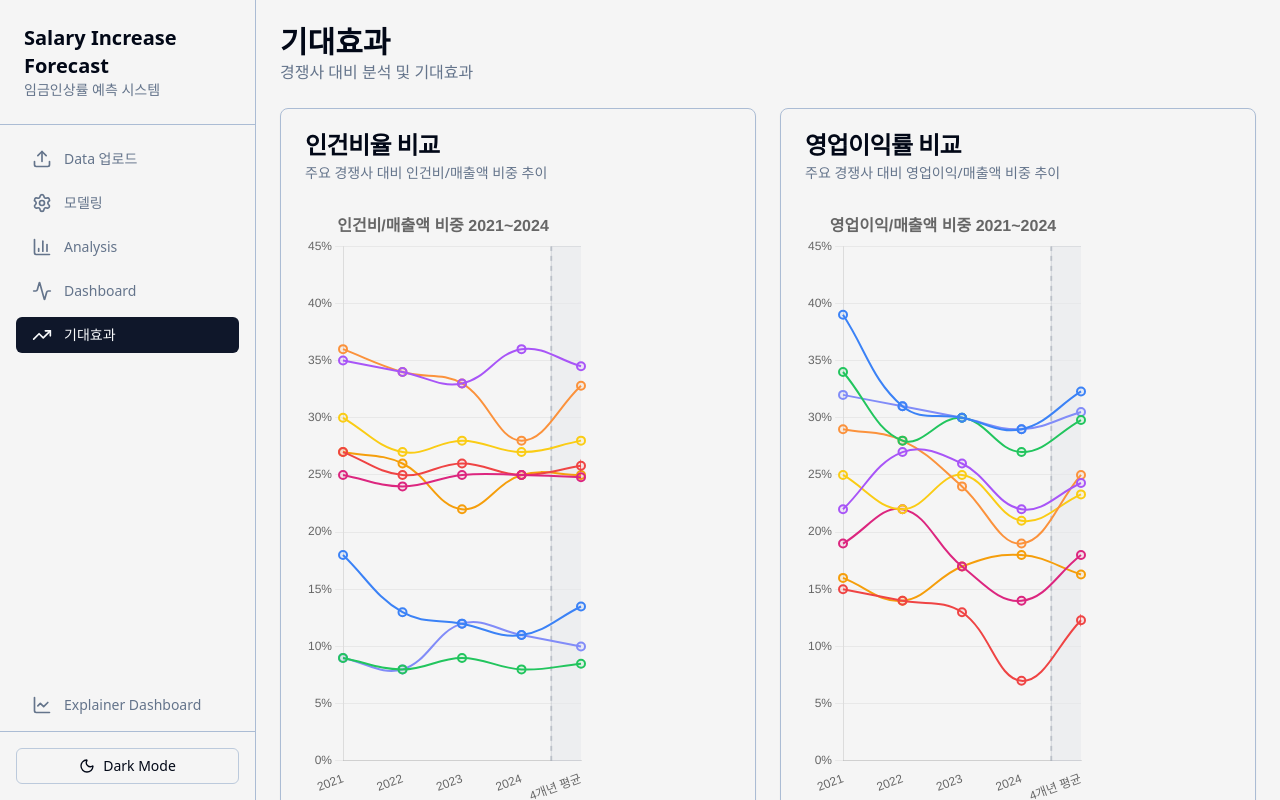
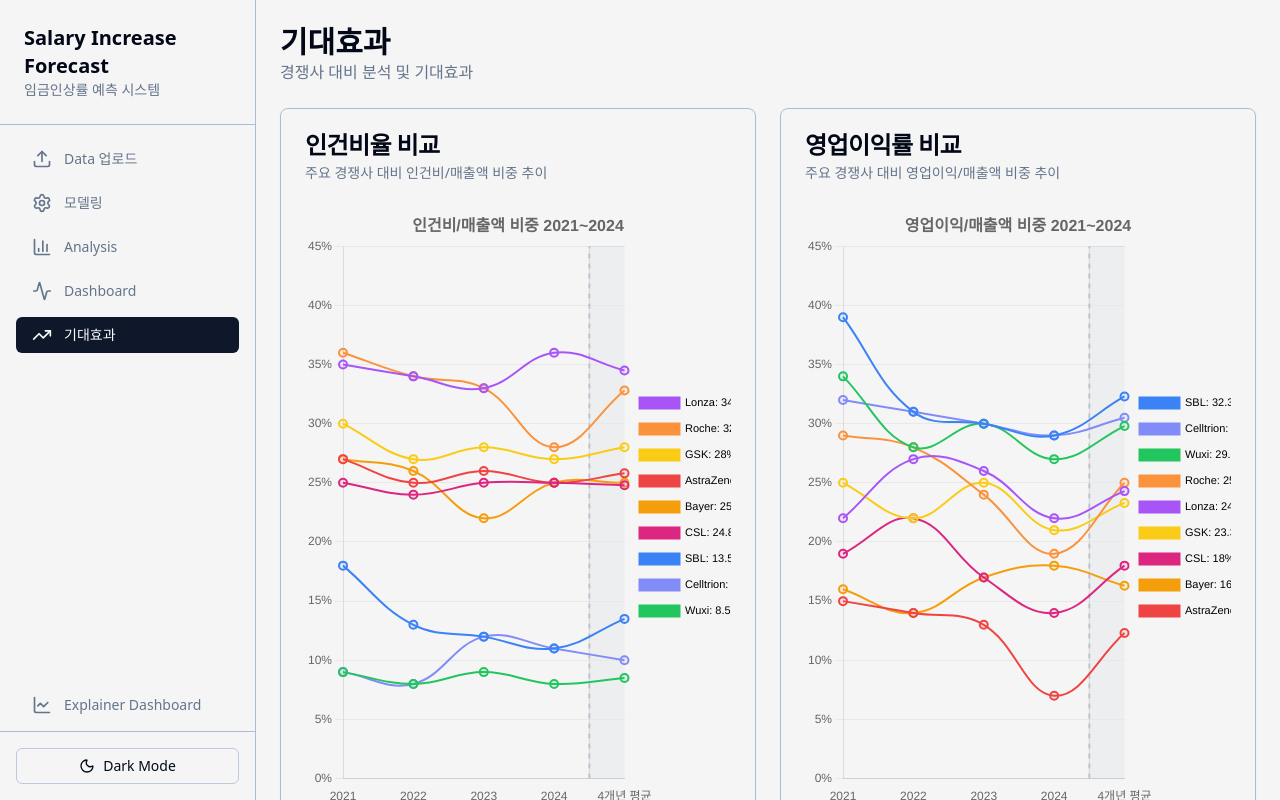
Before and after one commit to haans-kim/hwaseung, a React (Create React App) app in the folder frontend/: page /effects in a window 1280 px wide. Built offline with nearby package versions, Linux system fonts and the light colour scheme.

Commit message:
1차 레이블 보임

```diff
--- a/frontend/src/pages/Effects.tsx
+++ b/frontend/src/pages/Effects.tsx
@@ -272,7 +272,34 @@ export const Effects: React.FC = () => {
     maintainAspectRatio: false,
     plugins: {
       legend: {
-        display: false  // 기본 범례 숨김
+        display: true,
+        position: 'right' as const,
+        labels: {
+          padding: 15,
+          font: {
+            size: 11
+          },
+          generateLabels: function(chart: any) {
+            // 각 데이터셋의 4개년 평균값 포함
+            const datasets = chart.data.datasets;
+            return datasets.map((dataset: any) => {
+              const avgValue = dataset.data[4];
+              return {
+                text: `${dataset.label}: ${avgValue}%`,
+                fillStyle: dataset.borderColor,
+                strokeStyle: dataset.borderColor,
+                lineWidth: 2,
+                hidden: !chart.isDatasetVisible(chart.data.datasets.indexOf(dataset)),
+                datasetIndex: chart.data.datasets.indexOf(dataset)
+              };
+            }).sort((a: any, b: any) => {
+              // 평균값 기준 내림차순 정렬
+              const aVal = parseFloat(a.text.split(': ')[1]);
+              const bVal = parseFloat(b.text.split(': ')[1]);
+              return bVal - aVal;
+            });
+          }
+        }
       },
       title: {
         display: true,
@@ -313,33 +340,8 @@ export const Effects: React.FC = () => {
             borderWidth: 2,
             borderDash: [5, 5],
             drawTime: 'beforeDatasetsDraw' as const
-          },
-          // 평균값 레이블들 (정렬된 순서대로)
-          ...laborCostSorted.reduce((acc: any, item, index) => {
-            acc[`label${index}`] = {
-              type: 'label' as const,
-              xValue: 4.6,
-              yValue: item.value,
-              content: `${item.name}: ${item.value}%`,
-              backgroundColor: item.color,
-              borderColor: item.color,
-              color: 'white',
-              font: { size: 9, weight: 'bold' as const },
-              padding: { x: 4, y: 2 },
-              borderRadius: 3,
-              textAlign: 'left' as const,
-              position: 'center' as const,
-              xAdjust: 10
-            };
-
-            return acc;
-          }, {})
+          }
         }
-      }
-    },
-    layout: {
-      padding: {
-        right: 150  // 우측 범례 공간 확보
       }
     },
     scales: {
@@ -398,7 +400,34 @@ export const Effects: React.FC = () => {
     maintainAspectRatio: false,
     plugins: {
       legend: {
-        display: false  // 기본 범례 숨김
+        display: true,
+        position: 'right' as const,
+        labels: {
+          padding: 15,
+          font: {
+            size: 11
+          },
+          generateLabels: function(chart: any) {
+            // 각 데이터셋의 4개년 평균값 포함
+            const datasets = chart.data.datasets;
+            return datasets.map((dataset: any) => {
+              const avgValue = dataset.data[4];
+              return {
+                text: `${dataset.label}: ${avgValue}%`,
+                fillStyle: dataset.borderColor,
+                strokeStyle: dataset.borderColor,
+                lineWidth: 2,
+                hidden: !chart.isDatasetVisible(chart.data.datasets.indexOf(dataset)),
+                datasetIndex: chart.data.datasets.indexOf(dataset)
+              };
+            }).sort((a: any, b: any) => {
+              // 평균값 기준 내림차순 정렬
+              const aVal = parseFloat(a.text.split(': ')[1]);
+              const bVal = parseFloat(b.text.split(': ')[1]);
+              return bVal - aVal;
+            });
+          }
+        }
       },
       title: {
         display: true,
@@ -439,33 +468,8 @@ export const Effects: React.FC = () => {
             borderWidth: 2,
             borderDash: [5, 5],
             drawTime: 'beforeDatasetsDraw' as const
-          },
-          // 평균값 레이블들 (정렬된 순서대로)
-          ...profitSorted.reduce((acc: any, item, index) => {
-            acc[`label${index}`] = {
-              type: 'label' as const,
-              xValue: 4.6,
-              yValue: item.value,
-              content: `${item.name}: ${item.value}%`,
-              backgroundColor: item.color,
-              borderColor: item.color,
-              color: 'white',
-              font: { size: 9, weight: 'bold' as const },
-              padding: { x: 4, y: 2 },
-              borderRadius: 3,
-              textAlign: 'left' as const,
-              position: 'center' as const,
-              xAdjust: 10
-            };
-
-            return acc;
-          }, {})
+          }
         }
-      }
-    },
-    layout: {
-      padding: {
-        right: 150  // 우측 범례 공간 확보
       }
     },
     scales: {
```
